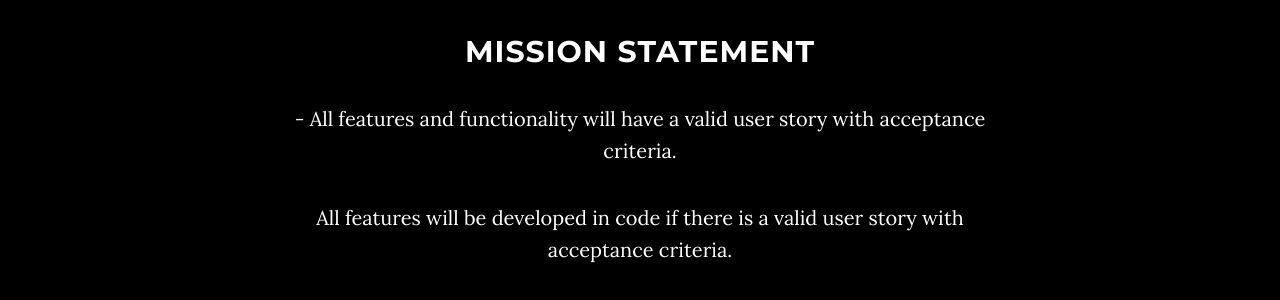
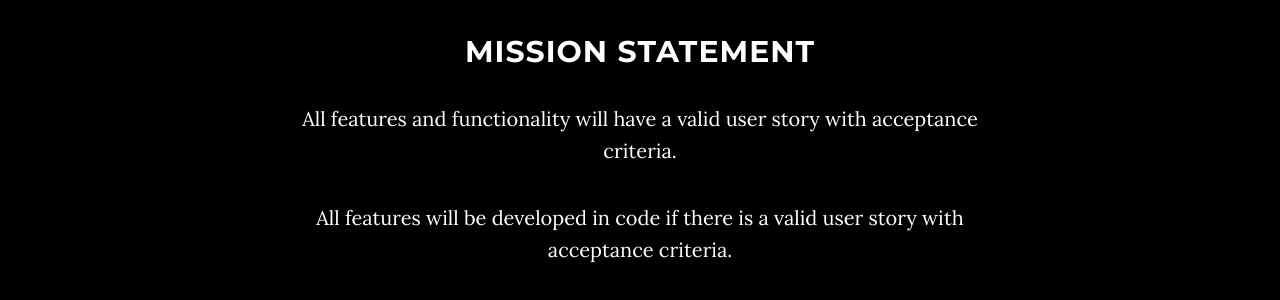
Before and after one commit to haighis/darkapp.io, a Jekyll site: the page built from index.html, in a window 1280 px wide and 900 px high, scrolled down 1078 px. Shown: the part 154-454 px from the top of the window. Built offline with Jekyll 4.4.1, drawn with Linux system fonts in a browser that asks for light colours.

```diff
--- a/_includes/about.html
+++ b/_includes/about.html
@@ -5,12 +5,11 @@
                 <h2>About dark</h2>
                 <p>dark is secure with end-to-end encryption. dark is about nurturing community among users. dark is open source github.com/darkapp</p>
                 <h2>Mission Statement</h2>
-                <p>- All features and functionality will have a valid user story with acceptance criteria.</p>
+                <p>All features and functionality will have a valid user story with acceptance criteria.</p>
 <p>All features will be developed in code if there is a valid user story with acceptance criteria. </p>
 <p>All code will have unit tests (UI Automated tests, unit and integration tests)</p>
 <p>All features will have usage documentation</p>
-<p>All features will be accessible with easy to use tools and SDK’s
-</p>
+<p>All features will be accessible with easy to use tools and SDK’s</p>
             </div>
         </div>
     </section>
```
